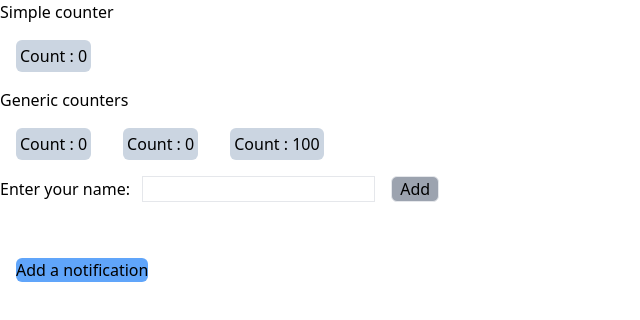
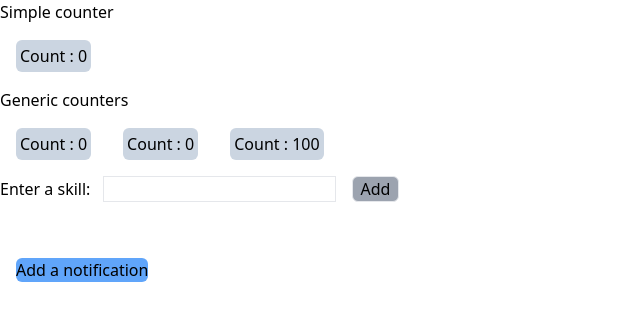
Before and after one commit to lquint/react-nextTraining, a Next.js app in the folder my-app/: page /testPage in a window 1280 px wide. Shown: the top 320 px of the page, without its empty margins (0-640 px from the left). Built offline with nearby package versions, Linux system fonts and the light colour scheme.

Commit message:
error fix

```diff
--- a/my-app/components/skillSet.jsx
+++ b/my-app/components/skillSet.jsx
@@ -13,16 +13,16 @@ const SkillSet = () => {
   return (
     <div>
       <form onSubmit={submitSkill}>
-        <label for="name">Enter your name: </label>
+        <label>Enter a skill: </label>
         <input
-          className="border mx-2"
+          className="mx-2 border"
           type="text"
           value={input}
           onInput={(e) => setInput(e.target.value)}
           required
         />
         <input
-          className="border mx-2 px-2 rounded-md bg-gray-400"
+          className="px-2 mx-2 bg-gray-400 border rounded-md"
           type="submit"
           value="Add"
         ></input>
```
